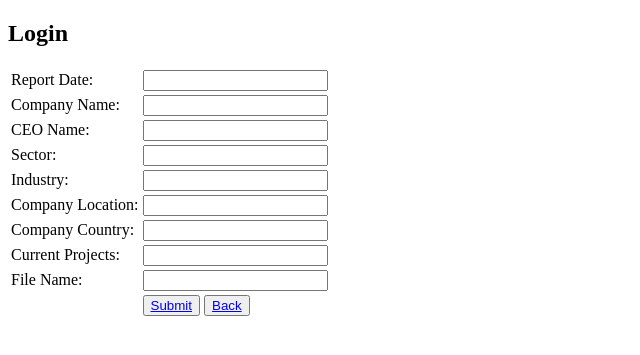
After one commit to rcdizon/cs3240-s17-team17, a Django app: template LokahiProject/templates/search.html in a window 1280 px wide. The commit adds this page. Shown: the top 355 px of the page, without its empty margins (0-640 px from the left). Run offline with Django 3.2, Linux system fonts and the light colour scheme; the template is opened without the code that fills it, so the values that code supplies are empty; parts of the project's set-up code (start-up, migrations or seed data) failed here and were passed over.

Commit message:
Initial search commit

```diff
--- a/LokahiProject/LokahiApp/urls.py
+++ b/LokahiProject/LokahiApp/urls.py
@@ -26,6 +26,7 @@ urlpatterns = [
     url(r'^messenger/', views.message),
     url(r'^inbox/', views.inbox),
     url(r'^sent_messages/(?P<pk>\d+)/$', views.sent_messages, name="sent_messages"),
+    url(r'^search/$', views.search),
     url(r'^report/new/$', views.create_report, name="create_report"),
     url(r'^report/', views.report),
     url(r'^result/(?P<pk>\d+)/$', views.result, name="result"),
--- a/LokahiProject/templates/report.html
+++ b/LokahiProject/templates/report.html
@@ -15,6 +15,7 @@
             <!-- TODO: Remove for permissions -->
             <a href="/LokahiApp/sitemanagerindex/"><button class="groups btn btn-default">Site Manager Panel</button></a>
             <a href="/LokahiApp/messenger"><button class="messenger btn btn-default">Message</button></a>
+            <a href="/LokahiApp/search"><button class="search btn btn-default">Search</button></a>
             <a href="/LokahiApp/logout"><button class="logout btn btn-default">Log out</button></a>
         </div>
         <div class="content container">
--- /dev/null
+++ b/LokahiProject/templates/search.html
@@ -0,0 +1,58 @@
+<!DOCTYPE html>
+<html lang="en">
+<head>
+    <meta charset="UTF-8">
+    <title>Login</title>
+</head>
+<body>
+<h2>Login</h2>
+<form method="post" action="/login/">
+    <table>
+        <tr>
+            <td>Report Date:</td>
+            <td><input type="text" name="reportDate"/></td>
+        </tr>
+        <tr>
+            <td>Company Name:</td>
+            <td><input type="text" name="password"/></td>
+        </tr>
+         <tr>
+            <td>CEO Name:</td>
+            <td><input type="text" name="ceoName"/></td>
+        </tr>
+        <tr>
+            <td>Sector:</td>
+            <td><input type="text" name="sector"/></td>
+        </tr>
+         <tr>
+            <td>Industry:</td>
+            <td><input type="text" name="industry"/></td>
+        </tr>
+        <tr>
+            <td>Company Location:</td>
+            <td><input type="text" name="companyLocation"/></td>
+        </tr>
+         <tr>
+            <td>Company Country:</td>
+            <td><input type="text" name="companyCountry"/></td>
+        </tr>
+        <tr>
+            <td>Current Projects:</td>
+            <td><input type="text" name="currentProjects"/></td>
+        </tr>
+        <tr>
+            <td>File Name:</td>
+            <td><input type="text" name="filename"/></td>
+        </tr>
+        <tr>
+            <td>
+           </td>
+            <td>
+                <button><a href="/LokahiApp/homepage/">Submit</a></button>
+                <button><a href="/LokahiApp/">Back</a></button>
+            </td>
+        </tr>
+    </table>
+</form>
+</body>
+</html>
```
Also changed, not shown: LokahiProject/LokahiApp/forms.py (+10 -0 lines), LokahiProject/LokahiApp/views.py (+38 -0 lines).
